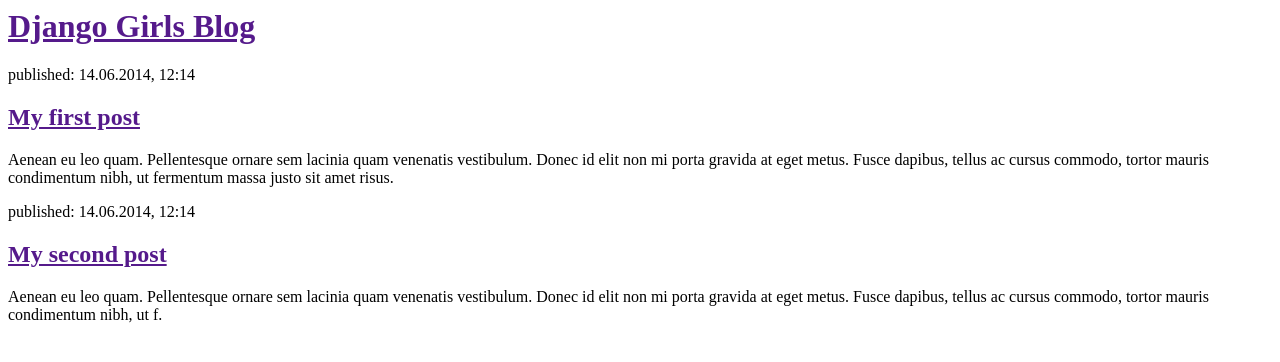
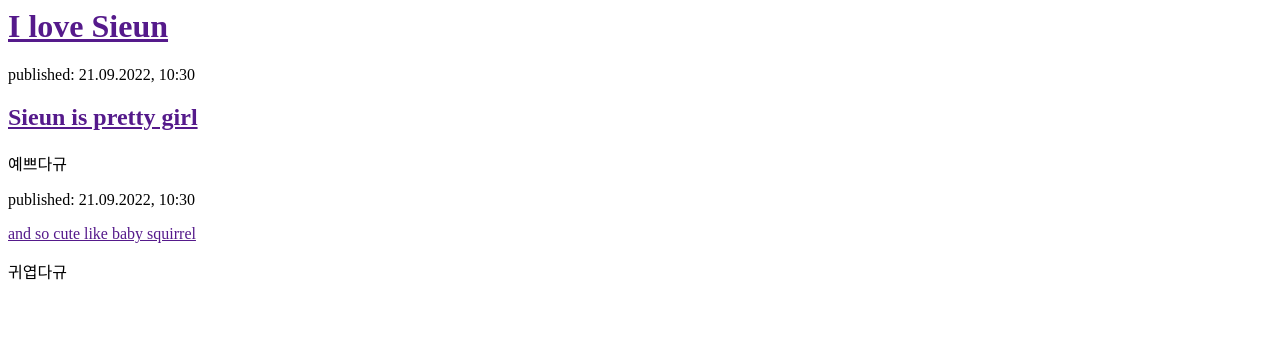
Before and after one commit to manofaciton0/my-first-blog, a Django app: page / in a window 1280 px wide. Shown: the top 362 px of the page. Run offline with Django 3.2, Linux system fonts and the light colour scheme.

Commit message:
Changed HTML sentence

```diff
--- a/blog/templates/blog/post_list.html
+++ b/blog/templates/blog/post_list.html
@@ -1,22 +1,22 @@
 <html>
     <head>
-        <title>Django Girls blog</title>
+        <title>Sieun</title>
     </head>
     <body>
         <div>
-            <h1><a href="">Django Girls Blog</a></h1>
+            <h1><a href="">I love Sieun</a></h1>
         </div>
 
         <div>
-            <p>published: 14.06.2014, 12:14</p>
-            <h2><a href="">My first post</a></h2>
-            <p>Aenean eu leo quam. Pellentesque ornare sem lacinia quam venenatis vestibulum. Donec id elit non mi porta gravida at eget metus. Fusce dapibus, tellus ac cursus commodo, tortor mauris condimentum nibh, ut fermentum massa justo sit amet risus.</p>
+            <p>published: 21.09.2022, 10:30</p>
+            <h2><a href="">Sieun is pretty girl</a></h2>
+            <p>예쁘다규</p>
         </div>
 
         <div>
-            <p>published: 14.06.2014, 12:14</p>
-            <h2><a href="">My second post</a></h2>
-            <p>Aenean eu leo quam. Pellentesque ornare sem lacinia quam venenatis vestibulum. Donec id elit non mi porta gravida at eget metus. Fusce dapibus, tellus ac cursus commodo, tortor mauris condimentum nibh, ut f.</p>
+            <p>published: 21.09.2022, 10:30</p
+            <h2><a href="">and so cute like baby squirrel</a></h2>
+            <p>귀엽다규</p>
         </div>
     </body>
 </html>
```
